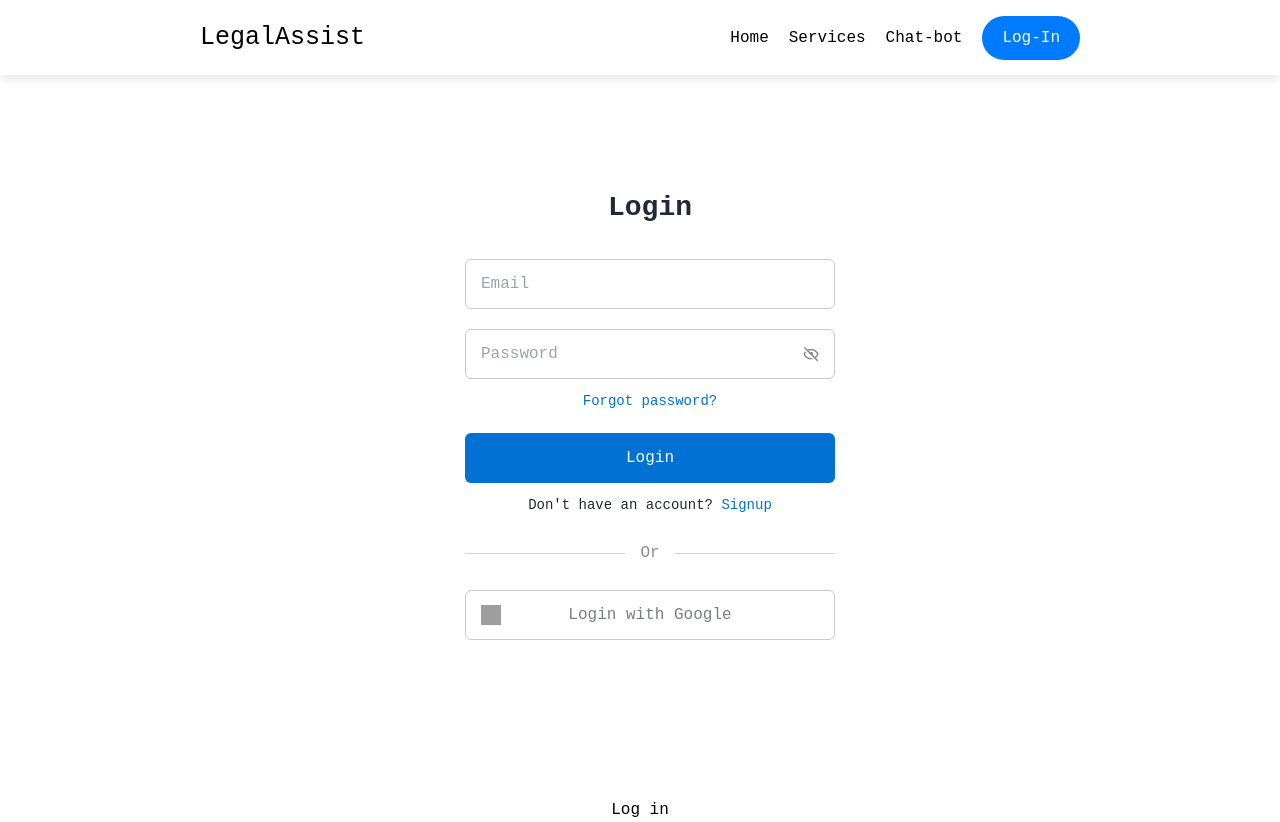
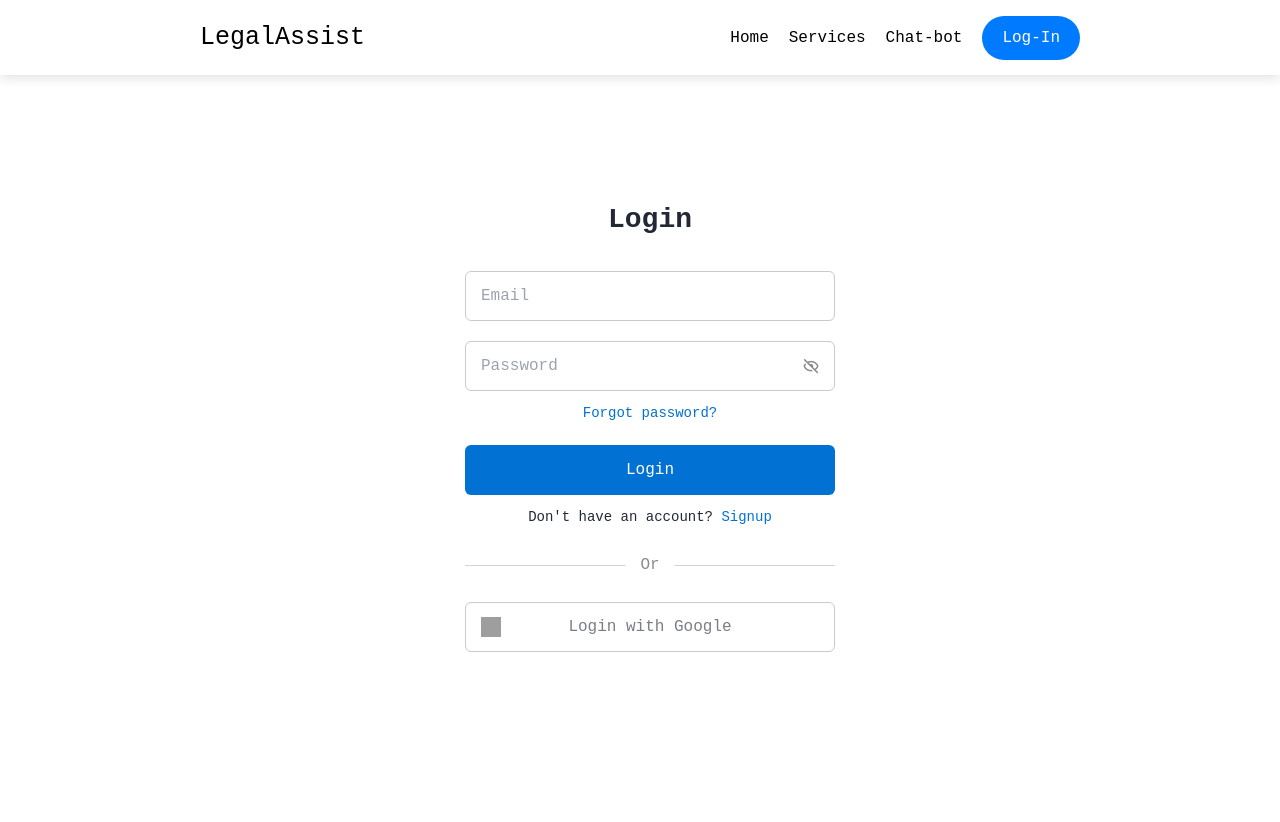
Before and after one commit to WiiWake3101/Cad-2.0, a Next.js app: page /login in a window 1280 px wide. Built offline with nearby package versions, Linux system fonts and the light colour scheme; no server answers; grey boxes are pictures that could not be loaded.

Commit message:
removed redundent login button

```diff
--- a/components/login/Login.jsx
+++ b/components/login/Login.jsx
@@ -67,15 +67,6 @@ function Login() {
           </div>
         </div>
       </section>
-      <div>
-        <button
-          onClick={() => {
-            signIn("google", { callbackUrl: "/" });
-          }}
-        >
-          Log in
-        </button>
-      </div>
     </main>
   );
 }
```
